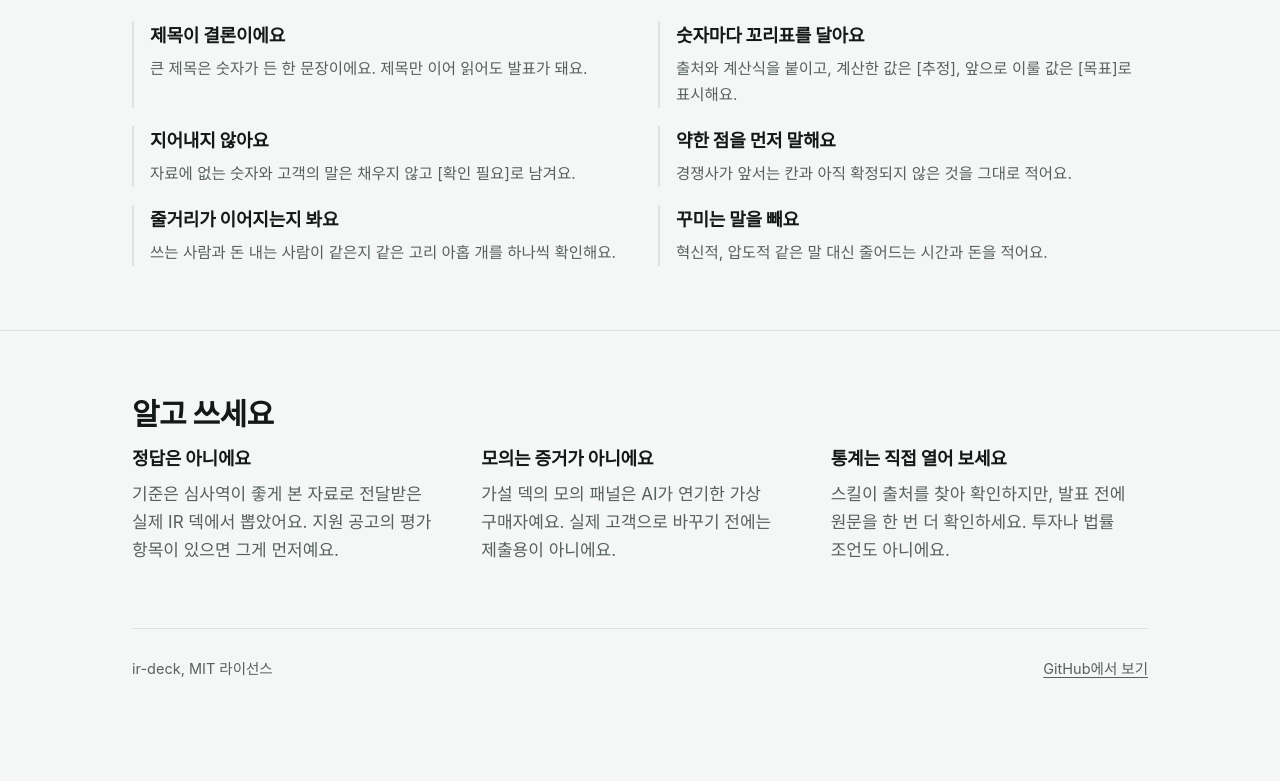
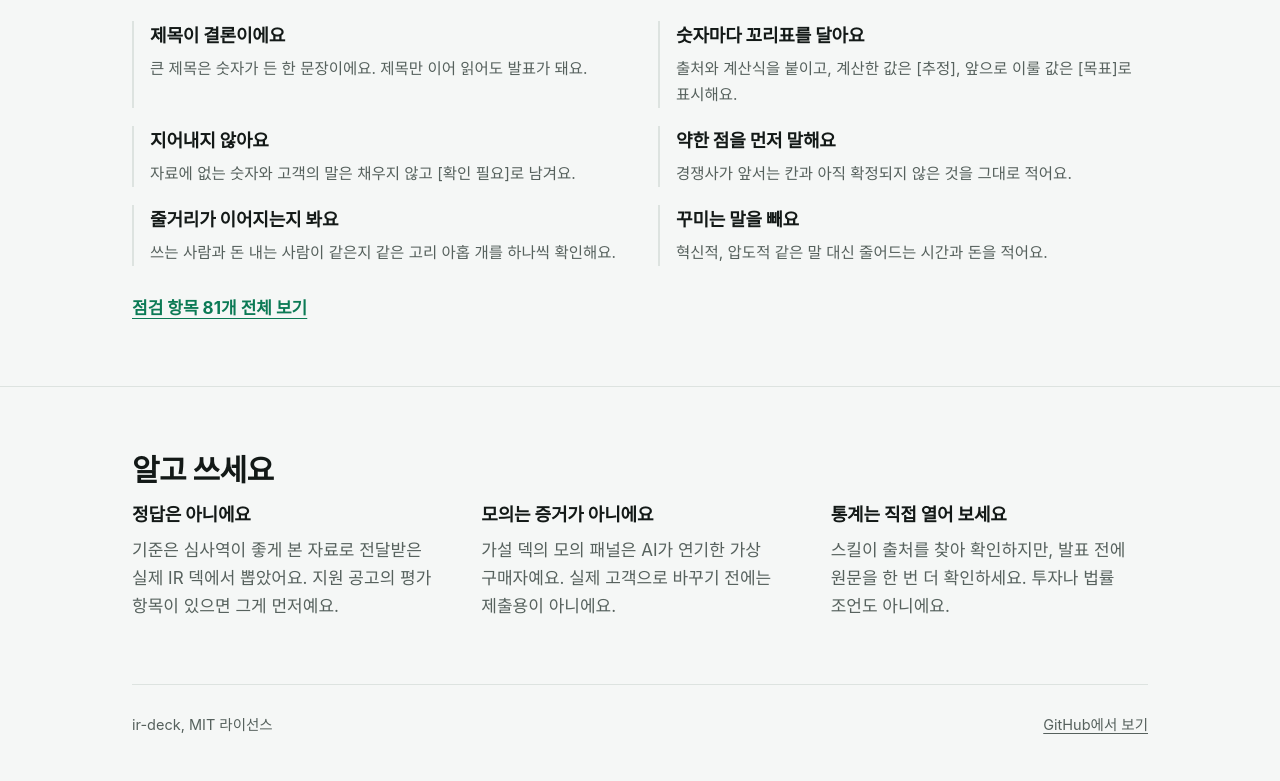
Before and after one commit to NawaKenny/ir-deck-skill, a plain HTML site: page docs/index.html in a window 1280 px wide. Shown: the part 3043-3824 px from the top of the page. Before the commit the page ends 3768 px from the top, so only its background shows below. Drawn offline with Linux system fonts and the light colour scheme; a web font is replaced by a local one.

Commit message:
안내 페이지: 점검 항목 81개 전체 보기 링크 추가
Co-Authored-By: Claude Fable 5.2 <noreply@anthropic.com>

```diff
--- a/docs/index.html
+++ b/docs/index.html
@@ -160,6 +160,9 @@
   .rules li { padding-left: 16px; border-left: 2px solid var(--line); }
   .rules p { margin: 0; color: var(--muted); font-size: 15.5px; }
 
+  .more { margin: 28px 0 0; font-weight: 650; }
+  .more a { color: var(--accent); text-underline-offset: 4px; }
+
   /* 주의 */
   .cautions { display: grid; gap: 18px; }
   .cautions p { margin: 0; color: var(--muted); }
@@ -179,7 +182,7 @@
     html { scroll-behavior: auto; }
     .btn, .copy { transition: none; }
   }
-  /* v7 */
+  /* v8 */
 </style>
 </head>
 <body>
@@ -366,6 +369,7 @@
         <li><h3>줄거리가 이어지는지 봐요</h3><p>쓰는 사람과 돈 내는 사람이 같은지 같은 고리 아홉 개를 하나씩 확인해요.</p></li>
         <li><h3>꾸미는 말을 빼요</h3><p>혁신적, 압도적 같은 말 대신 줄어드는 시간과 돈을 적어요.</p></li>
       </ul>
+      <p class="more"><a href="https://github.com/NawaKenny/ir-deck-skill/blob/main/skills/ir-deck/references/%EC%A0%90%EA%B2%80%ED%91%9C.md">점검 항목 81개 전체 보기</a></p>
     </div>
   </section>
 
```
